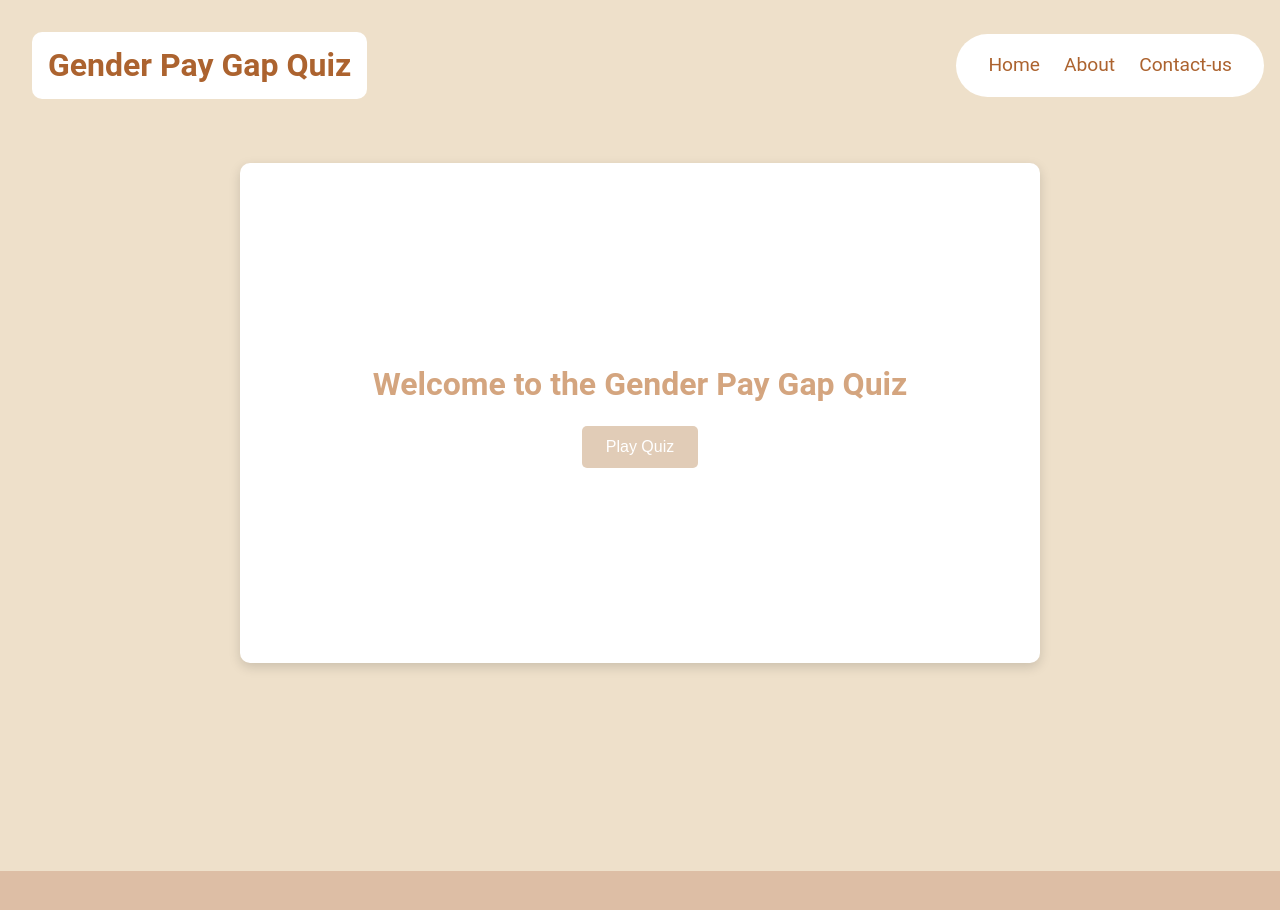
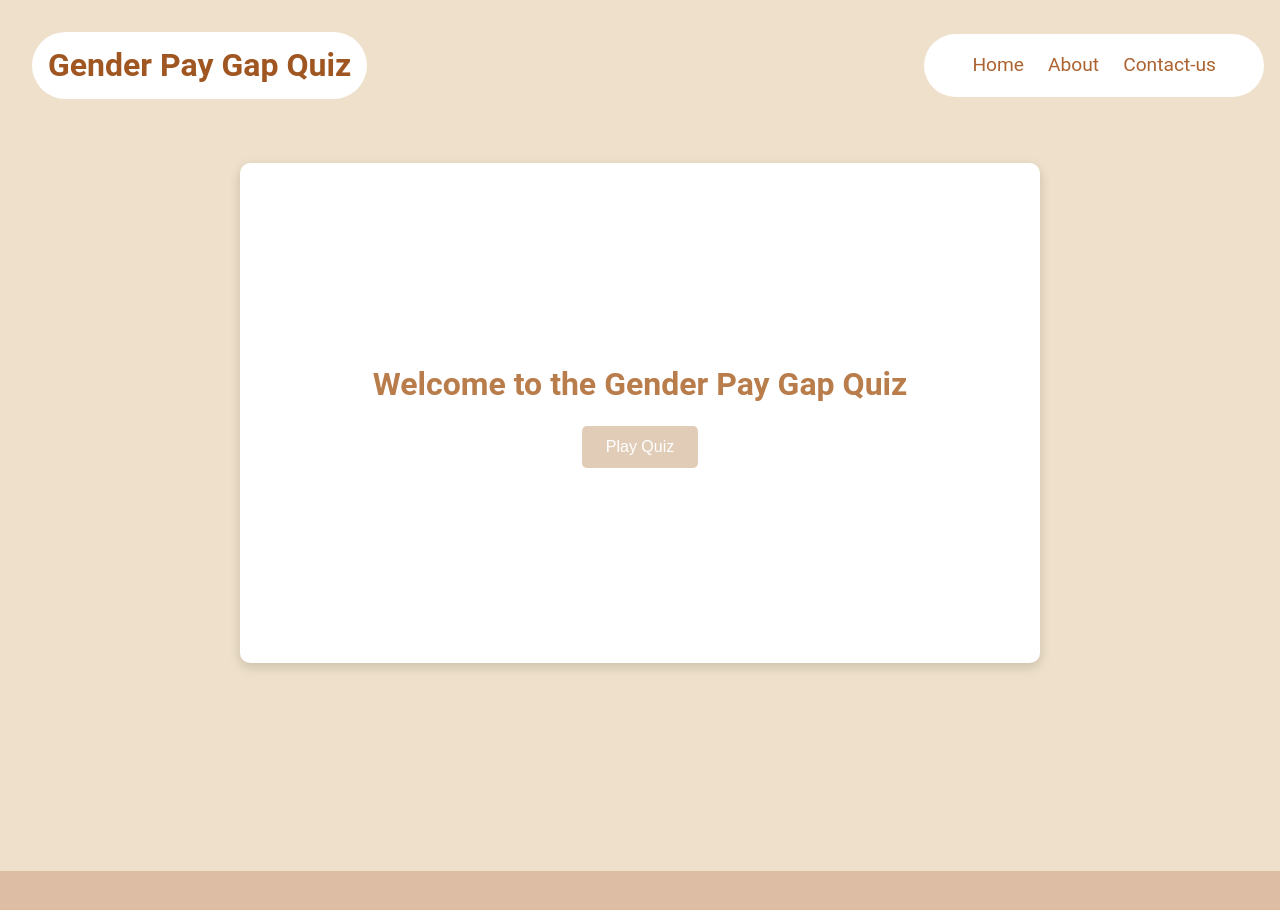
Before and after one commit to ktyler05/KKA_PayGap, a React (Create React App) app in the folder kka_ppaygapapp/: page / in a window 1280 px wide. Shown: the top 910 px of the page. Built offline with nearby package versions, Linux system fonts and the light colour scheme.

Commit message:
changes to the end page and colour
some colour changes have been made to make the text more readable on the page. As well as this the final page where it shows your score also now has a message inviting users to read on if they're interested.

```diff
--- a/kka_ppaygapapp/src/Quiz.js
+++ b/kka_ppaygapapp/src/Quiz.js
@@ -261,7 +261,11 @@ function Quiz() {
       {showFinal ? (
         <div id="quiz-container" className="quiz-container start-screen">
           <h2>Your Final Score: {score} / {quizData.length}</h2>
+
           <button className="action-btn" onClick={handleReplay}>Replay Quiz</button>
+          <p className="final-message">
+            Thank you for playing our quiz. If you'd like to learn more about the gender pay gap and how it affects all of us, please read more below.
+          </p>
         </div>
       ) : !quizStarted ? (
         <div id="quiz-container" className="quiz-container start-screen">
--- a/kka_ppaygapapp/src/style.css
+++ b/kka_ppaygapapp/src/style.css
@@ -21,13 +21,13 @@ body {
 .app-header {
     background: #ffffff;
     padding: 0.5rem 1rem;
-    border-radius: 10px;
+    border-radius: 60px;
     display: inline-block;
     margin: 1rem;
     text-align: left;
 }
 .app-header h1 {
-    color: #ac632f;
+    color: #a05621;
     font-size: 1 rem;
     margin: 0;
 }
@@ -54,14 +54,20 @@ body {
     text-align: center;
 }
 .start-screen h1 {
-    color: #d4a57f;
+    color: #b97c4b;
     font-size: 2rem;
     margin-bottom: 1rem;
 }
-h1, h2 {
+h1 {
     text-align: center;
     margin-bottom: 1rem;
-    color: #cd8e5a;
+    color: #9c6639;
+}
+
+h2 {
+    text-align: center;
+    margin-bottom: 1rem;
+    color: #a16e44;
 }
 #timer {
     text-align: center;
@@ -136,7 +142,7 @@ h1, h2 {
     transition: border 0.3s ease;
 }
 .match-item select:focus {
-    border-color: #ddbea5;
+    border-color: #d49a6b;
 }
 .ranking-container {
     text-align: center;
@@ -221,8 +227,8 @@ footer {
 
   .app-nav {
     background: #ffffff;
-    padding: 1rem 2rem;
-    border-radius: 60px; /* This value makes it pill shaped */
+    padding: 1rem 3rem;
+    border-radius: 60px;
   }
 
   .app-nav ul {
@@ -238,3 +244,10 @@ footer {
     color: #ac632f;
     cursor: pointer;
   }
+
+  .final-message {
+    padding: 2rem;
+    font-size: 1.2rem;
+    color: #583012;
+    text-align: center;
+  }
```
